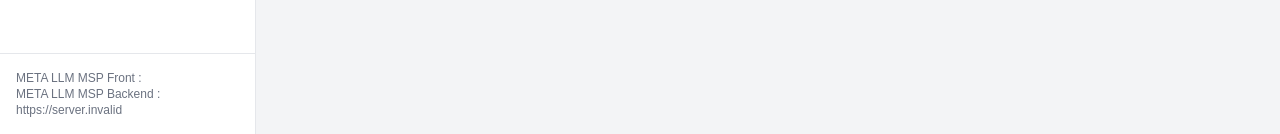
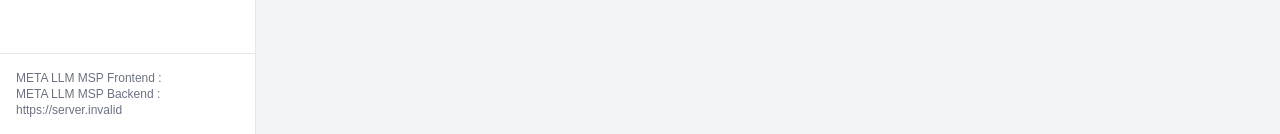
Before and after one commit to bctone1/2025msp_V2_Front, a Next.js app: page /home/admin in a window 1280 px wide. Shown: the part 666-800 px from the top of the page. Built offline with nearby package versions, Linux system fonts and the light colour scheme; no server answers.

Commit message:
2025-04-22(2)

```diff
--- a/src/components/AdminNavigation.jsx
+++ b/src/components/AdminNavigation.jsx
@@ -55,7 +55,7 @@ const AdminNavigation = ({ currentView, setCurrentView }) => {
 
       {/* 버전 정보 */}
       <div className="p-4 border-t">
-        <p className="text-xs text-gray-500">META LLM MSP Front : {process.env.NEXT_PUBLIC_META_FRONT_VER} </p>
+        <p className="text-xs text-gray-500">META LLM MSP Frontend : {process.env.NEXT_PUBLIC_META_FRONT_VER} </p>
         <p className="text-xs text-gray-500">META LLM MSP Backend : {process.env.NEXT_PUBLIC_META_BACKEND_VER} </p>
         {/* <p className="text-xs text-gray-400">© 2024 META LLM Inc.</p> */}
       </div>
```
